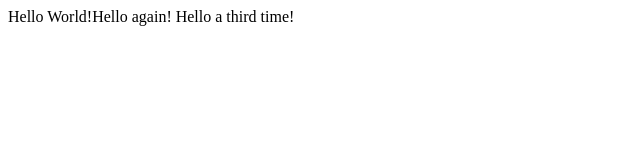
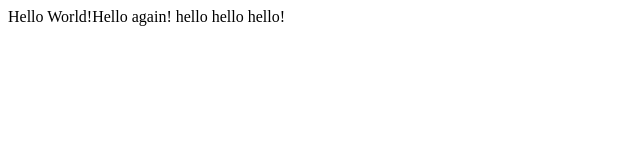
Before and after one commit to dingdeping/learngit, a plain HTML site: page hello.html in a window 1280 px wide. Shown: the full height of the page, 0-640 px from the left. Drawn offline with Linux system fonts and the light colour scheme.

Commit message:
Update hello.html

```diff
--- a/hello.html
+++ b/hello.html
@@ -4,6 +4,6 @@
         <title>My Webpage</title>
     </head>
     <body>
-        Hello World!Hello again! Hello a third time!
+        Hello World!Hello again! hello hello hello!
     </body>
 </html>
```
